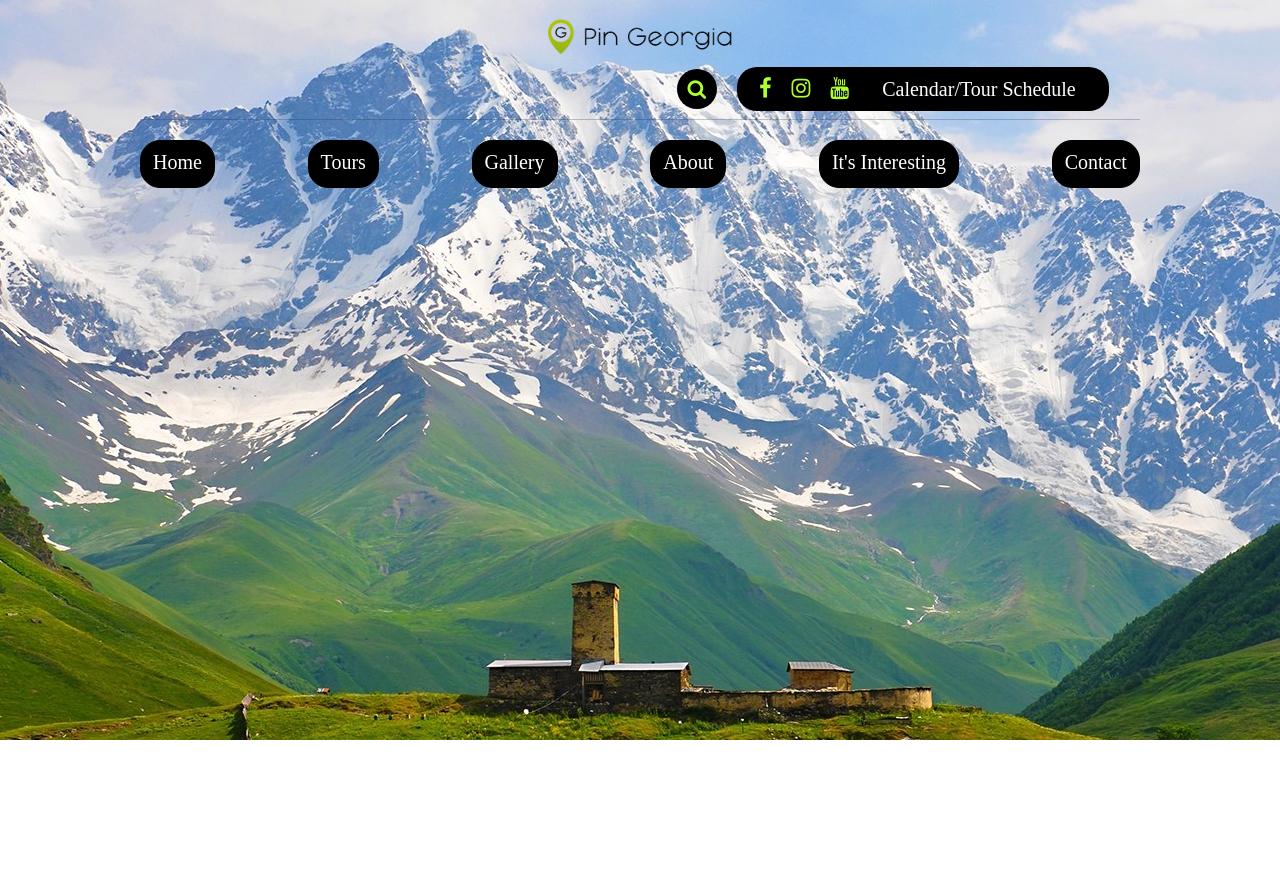
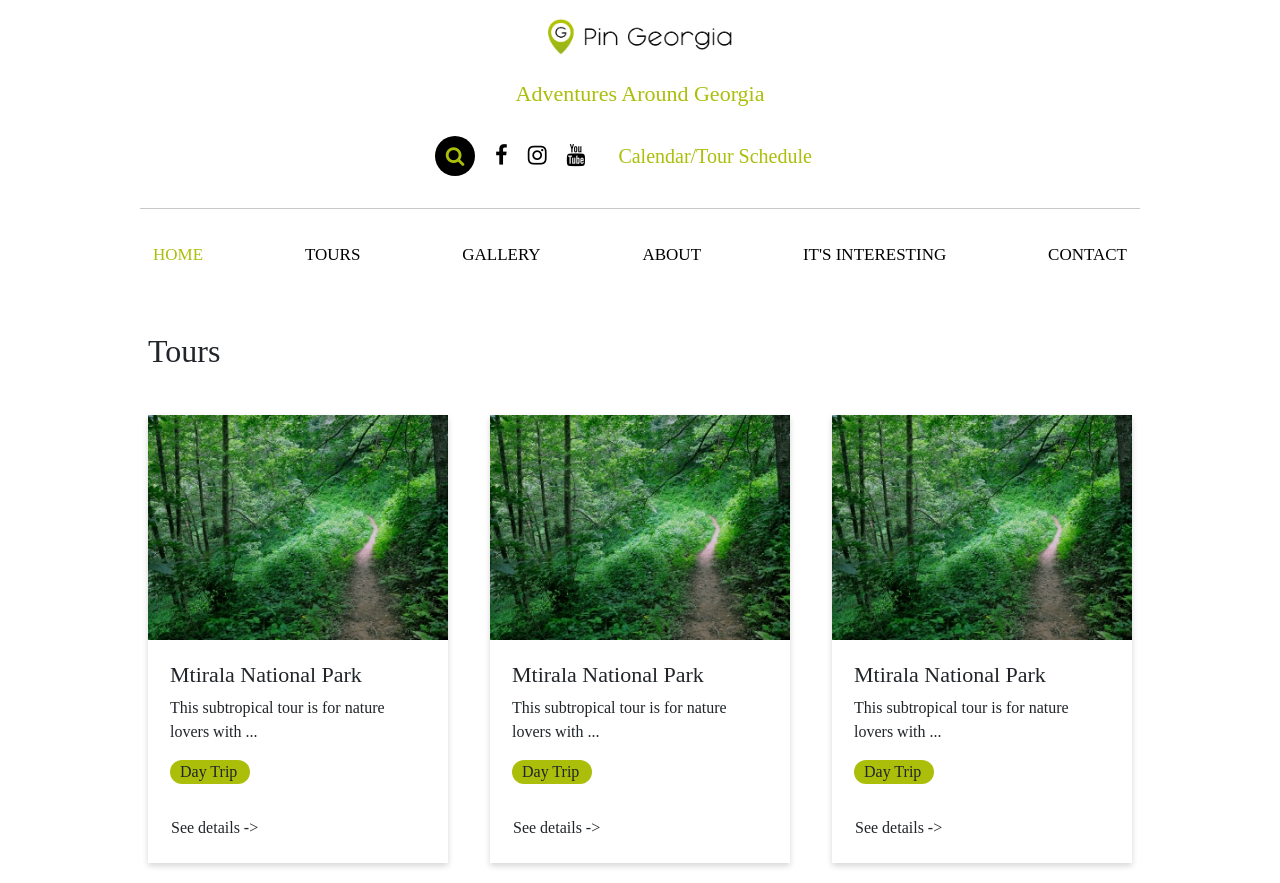
Before and after one commit to LadoGelava/pingeorgia, a plain HTML site: page index.html in a window 1280 px wide. Before the commit the page ends 800 px from the top, so only its background shows below. Drawn offline with nearby package versions, Linux system fonts and the light colour scheme; a web font is replaced by a local one.

Commit message:
Add files via upload

```diff
--- a/index.html
+++ b/index.html
@@ -11,11 +11,12 @@
     <title>PinGeorgia Tours - Adventures around georgia</title>
   </head>
   <body>
-    <div class="heroContent">
+    <div>
         <header class="headerDesktop">
             <div class="logoDiv">
                 <a class="logo" href="index.html"><img style="width:200px" src="img/logo-new.png"></a>
-            </div>
+                <h1>Adventures Around Georgia</h1>
+              </div>
             <nav class="navbar navbarDesktop">
                 <div class="search">
                     <input class="search__text" type="text" name="" placeholder="Type to search for tours">
@@ -29,14 +30,14 @@
                 </div>
 
             </nav>
-            <hr style="width: 80%; margin: auto;">
+            <hr style="width: 80%; margin-top: 22px;; margin-left: auto; margin-right: auto">
             <nav class="navbar navbarDesktopTwo">
-                  <a class="btn" href="index.html">Home</a>
-                  <a class="btn" href="index.html">Tours</a>
-                  <a class="btn" href="index.html">Gallery</a>
-                  <a class="btn" href="index.html">About</a>
-                  <a class="btn" href="index.html">It's Interesting</a>
-                  <a class="btn" href="index.html">Contact</a>
+                  <a class="btn active" href="index.html">HOME</a>
+                  <a class="btn" href="index.html">TOURS</a>
+                  <a class="btn" href="index.html">GALLERY</a>
+                  <a class="btn" href="index.html">ABOUT</a>
+                  <a class="btn" href="index.html">IT'S INTERESTING</a>
+                  <a class="btn" href="index.html">CONTACT</a>
             </nav>
         </header>
         <header class="headerMobile">
@@ -50,7 +51,44 @@
             </nav>
         </header>
     </div>
+    <div class="mainPage">
+      <section class="toursOuterSection">
+        <h2>Tours</h2>
+        <div class="tours">
+          <div class="tour">
+            <img class="tourImg" src="img/erti.jpg" alt="">
+            <div class="descr">
+              <h3>Mtirala National Park</h3>
+              <p class="pDescription">This subtropical tour is for nature lovers with ...</p>
+              <p class="category">Day Trip</p>
+              <button class="btn btnDetails">See details    -></button>
+            </div>
+          </div>
 
+          <div class="tour">
+            <img class="tourImg" src="img/erti.jpg" alt="">
+            <div class="descr">
+              <h3>Mtirala National Park</h3>
+              <p class="pDescription">This subtropical tour is for nature lovers with ...</p>
+              <p class="category">Day Trip</p>
+              <button class="btn btnDetails">See details    -></button>
+            </div>
+          </div>
+
+          <div class="tour">
+            <img class="tourImg" src="img/erti.jpg" alt="">
+            <div class="descr">
+              <h3>Mtirala National Park</h3>
+              <p class="pDescription">This subtropical tour is for nature lovers with ...</p>
+              <p class="category">Day Trip</p>
+              <button class="btn btnDetails">See details    -></button>
+            </div>
+          </div>
+        </div>
+
+
+      </section>
+    </div>
     <!-- Optional JavaScript; choose one of the two! -->
 
     <!-- Option 1: Bootstrap Bundle with Popper -->
--- a/mystyle.css
+++ b/mystyle.css
@@ -1,3 +1,12 @@
+
+@font-face {
+  font-family: bemio;
+  src: url(fonts/Bemio_0.ttf);
+}
+@font-face {
+  font-family: bemioItalic;
+  src: url(fonts/BemioItalic_0.ttf);
+}
 
 * {
     margin: 0;
@@ -13,7 +22,7 @@
   body {
     margin: 0 auto;
     overflow-x: hidden;
-    font-family: normal-bold;
+    font-family: bemio;
     font-weight: normal;
   }
 
@@ -83,16 +92,24 @@ header{
 
 .logoDiv{
     display: flex;
-    justify-content: center;
+    flex-direction: column;
+    align-items: center;
     width: 100% !important;
+}
+
+h1{
+ font-size: 22px;
+ margin-top: 22px;
+ color: #abbf0a;
 }
 
 .navbarDesktop{
     display: flex;
-    justify-content: flex-end;
-    margin-top: 0px !important;
+    justify-content: center;
     width: 75%;
-    margin: auto;
+    margin-left: auto;
+    margin-right: auto;
+    margin-top: 10px;
 }
 
 .navbarDesktopTwo{
@@ -100,19 +117,22 @@ header{
   margin: auto;
   display: flex;
   justify-content: space-between;
-  padding-top: 20px;
+  padding-top: 10px;
 }
 
 .navbarDesktopTwo a{
-  color: white;
-  background: black;
-  border-radius: 20px;
-  border: 1px solid black;
-  padding-bottom: 10px;
+  color: black;
+  font-size: 17px !important;
+  transition: all 0.75s ease;
+}
+
+.active{
+  color: #abbf0a !important;
 }
 
 .navbarDesktopTwo a:hover{
-  color: greenyellow;
+  color: #abbf0a;
+  transition: all 0.75s ease;
 }
 
 
@@ -124,23 +144,26 @@ header{
     display: flex;
     justify-content: space-between;
     align-items: center;
-    background-color: black;
-    border-radius: 20px;
-    padding-left: 22px;
 }
 
 .socIcons a{
     margin-right: 20px;
-    color: white;
+}
+
+.calendar{
+  transition: all 0.75s ease;
+  color:#abbf0a;
 }
 
 .calendar:hover{
-  color: greenyellow;
+  color: black !important;
+  transition: all 0.75s ease;
+
 }
 
 .socIcons a i{
     font-size: 22px;
-    color: greenyellow;
+    color: black;
 }
 
 .fa-facebook:hover{
@@ -168,7 +191,7 @@ color: red;
     border: 0;
     background: transparent;
     outline: 0;
-    color: white;
+    color: black;
     float: left;
     line-height: 2.5rem;
     width: 0;
@@ -178,12 +201,12 @@ color: red;
   }
 
   .search__text::placeholder{
-    color: greenyellow;
+    color: black;
     font-size: 18px;
   }
 
   .search__button {
-    color: greenyellow;
+    color: #abbf0a;
     background: black;
     border-radius: 50%;
     float: right;
@@ -207,21 +230,62 @@ color: red;
     transform: scale(0.75);
   }
 
+  /* main ++++p+age+ to+u+r+s se+cti+o+n */
+  .toursOuterSection{
+    width: 80%;
+    margin-left: auto;
+    margin-right: auto;
+    margin-top: 30px;
+    padding: 20px;
+  }
 
+  .tours{
+    display: flex;
+    justify-content: space-between;
+    flex-wrap: wrap;
+    align-items: center;
+    margin-top: 22px;
+  }
 
+  .tour{
+    width: 300px;
+    margin-top: 22px;
+    box-shadow: 0 3px 6px 0 rgba(0, 0, 0, 0.16);
+    padding-bottom: 22px;
+  }
+
+  .tourImg{
+    width: 100%;
+  }
+
+  .descr{
+    padding-left: 22px;
+  }
+
+  h3{
+    font-size: 22px;
+    margin-top: 22px;
+  }
+
+  h3, .pDescription{
+    width: 80%;
+  }
+
+  .btnDetails{
+    margin-left: 0px;
+    padding:0px;
+    margin-top: 15px;
+  }
+
+  .category{
+   background-color: #abbf0a;
+   border-radius: 20px;
+   width: 80px;
+   padding-left: 10px;
+  }
 /* media queries */
 @media only screen and (min-width: 768px) {
-    .heroContent{
-    width: 100%;
-    height: calc(100vh - 60px);
-    background-image: url("img/heroImgOri.jpg");
-    background-color: black;
-    background-blend-mode: screen;
-    object-fit: cover;
-    background-position: center;
-    background-repeat: no-repeat;
-    z-index: -2;
-    }
+
     .headerMobile{
         display: none;
     }
```
Also changed, not shown: tours.js (added, +23 -0 lines), fonts/BemioItalic_0.otf (added), fonts/Bemio_0.otf (added), img/erti.jpg (added), img/ori.jpg (added), img/sami.jpg (added).
